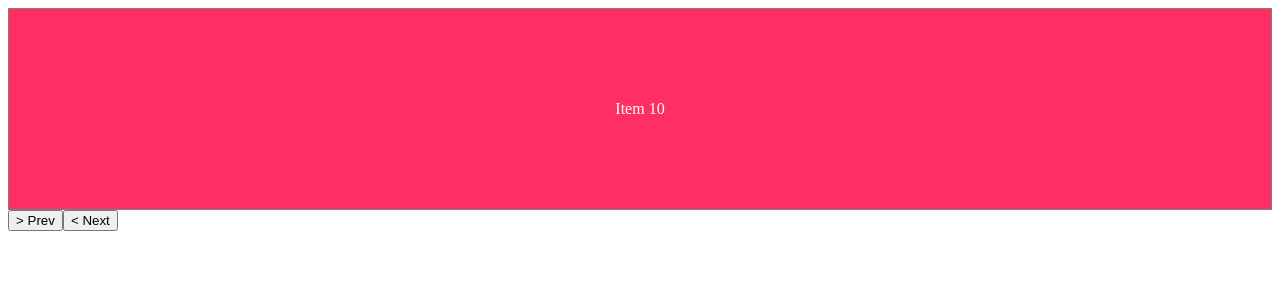
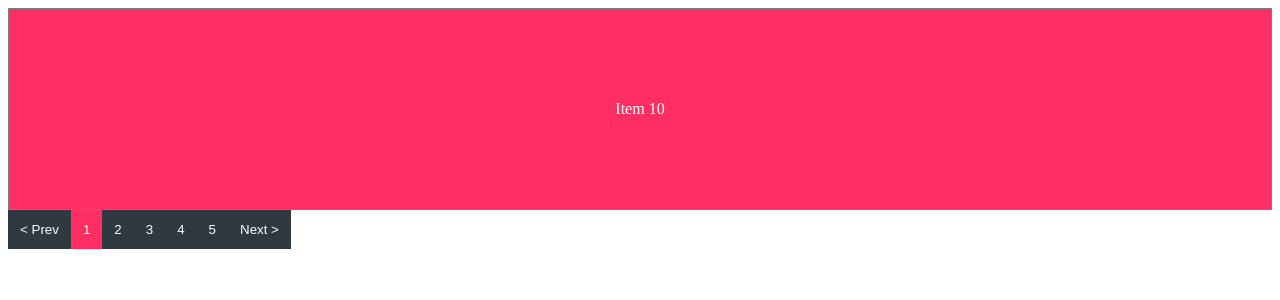
Before and after one commit to WesleyFerreira97/carousel-react-js, a React (Create React App) app: page / in a window 1280 px wide. Shown: the top 300 px of the page. Built offline with nearby package versions, Linux system fonts and the light colour scheme; no server answers.

Commit message:
Added Controls

```diff
--- a/src/carousels/carouselOne/index.tsx
+++ b/src/carousels/carouselOne/index.tsx
@@ -1,6 +1,6 @@
 import React, { useState, useEffect } from 'react';
 import { getPopularMovies } from '../../services/apiFunctions';
-import { CarouselWrap, Item } from './style';
+import { CarouselWrap, Item, Controls } from './style';
 
 type PropsItem = {
    children?: string;
@@ -48,10 +48,22 @@ export const Carousel = ({children}: PropsCarousel) => {
          </div>
       </CarouselWrap>
 
-      <div className="indicators">
-         <button onClick={() => updateIndex(activeIndex - 1)}>{'> Prev'}</button>
-         <button onClick={() => updateIndex(activeIndex + 1)}>{'< Next'}</button>
-      </div>
+      <Controls>
+         <button onClick={() => updateIndex(activeIndex - 1)}>{'< Prev'}</button>
+         {React.Children.map(children, (child, index) => {
+            return (
+               <button
+                  className={`${index === activeIndex ? "active-slide" : ""}`}
+                  onClick={() => {
+                     updateIndex(index);
+                  }}
+               >
+                  {index + 1}
+               </button>
+            )
+         })}
+         <button onClick={() => updateIndex(activeIndex + 1)}>{'Next >'}</button>
+      </Controls>
 
    </>
   );
--- a/src/carousels/carouselOne/style.ts
+++ b/src/carousels/carouselOne/style.ts
@@ -13,6 +13,8 @@ export const CarouselWrap = styled.div<TesteInterface>`
         white-space: nowrap;
         transition: transform 0.3s;
     }
+
+
 `;
 
 type ItemProps = {
@@ -33,3 +35,17 @@ export const Item = styled.div<ItemProps>`
 Item.defaultProps = {
     width: '100px',
 }
+
+export const Controls = styled.div`
+
+    button {
+        background-color: #303841;
+        color: #fff;
+        border: inherit;
+        padding: .75rem;
+    }
+
+    .active-slide {
+        background-color: #FF2E63;
+    }
+`;
```
